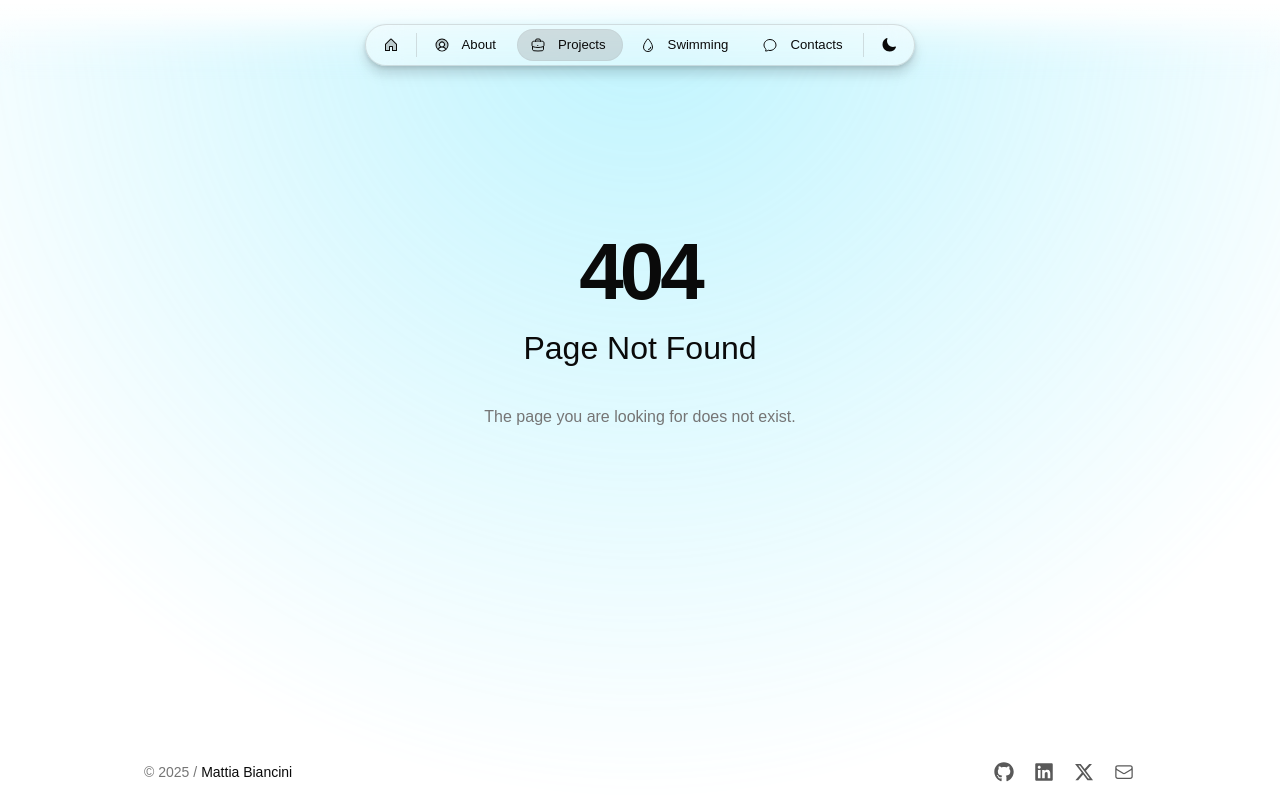
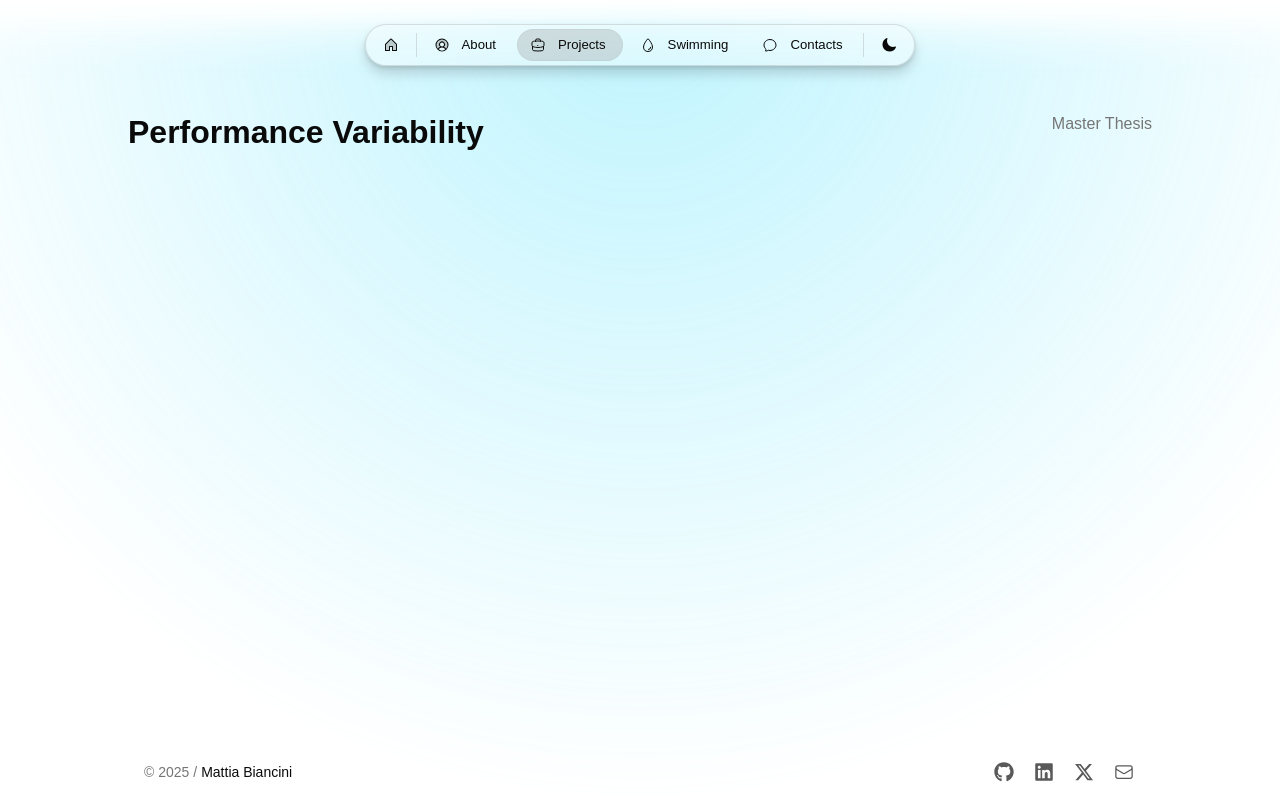
Before and after one commit to MattiaBiancini/mattiabiancini, a Next.js app: page /projects/performance-variability in a window 1280 px wide. Before the commit this address had no page. Built offline with nearby package versions, Linux system fonts and the light colour scheme; a web font is replaced by a local one.

Commit message:
First Draft Thesis Page

```diff
--- /dev/null
+++ b/src/app/projects/performance-variability/page.tsx
@@ -0,0 +1,57 @@
+import {
+  Avatar,
+  Background,
+  Button,
+  Column,
+  Flex,
+  Heading,
+  Icon,
+  IconButton,
+  Row,
+  SmartImage,
+  Tag,
+  Text,
+} from "@/once-ui/components";
+import { baseURL } from "@/app/resources";
+import { about, person, projects } from "@/app/resources/content";
+import { Meta, Schema } from "@/once-ui/modules";
+
+export async function generateMetadata() {
+  return Meta.generate({
+	title: projects.title,
+	description: projects.description,
+	baseURL: baseURL,
+	image: `${baseURL}/og?title=${encodeURIComponent(projects.title)}`,
+	path: projects.path,
+  });
+}
+
+export default function Project() {
+  return (
+	<Column maxWidth="m">
+	  <Schema
+		as="webPage"
+		baseURL={baseURL}
+		path={projects.path}
+		title={projects.title}
+		description={projects.description}
+		image={`${baseURL}/og?title=${encodeURIComponent(projects.title)}`}
+		author={{
+		  name: person.name,
+		  url: `${baseURL}${about.path}`,
+		  image: `${baseURL}${person.avatar}`,
+		}}
+	  />
+	  <Column style={{ gap: "2em" }}>
+		<Row style={{ justifyContent: "space-between", alignItems: "middle" }}>
+			<Heading as="h1">
+				Performance Variability
+			</Heading>
+			<Text variant="heading-default-xs" onBackground="neutral-weak">
+				Master Thesis
+			</Text>
+		</Row>
+	  </Column>
+	</Column>
+  );
+}
```
